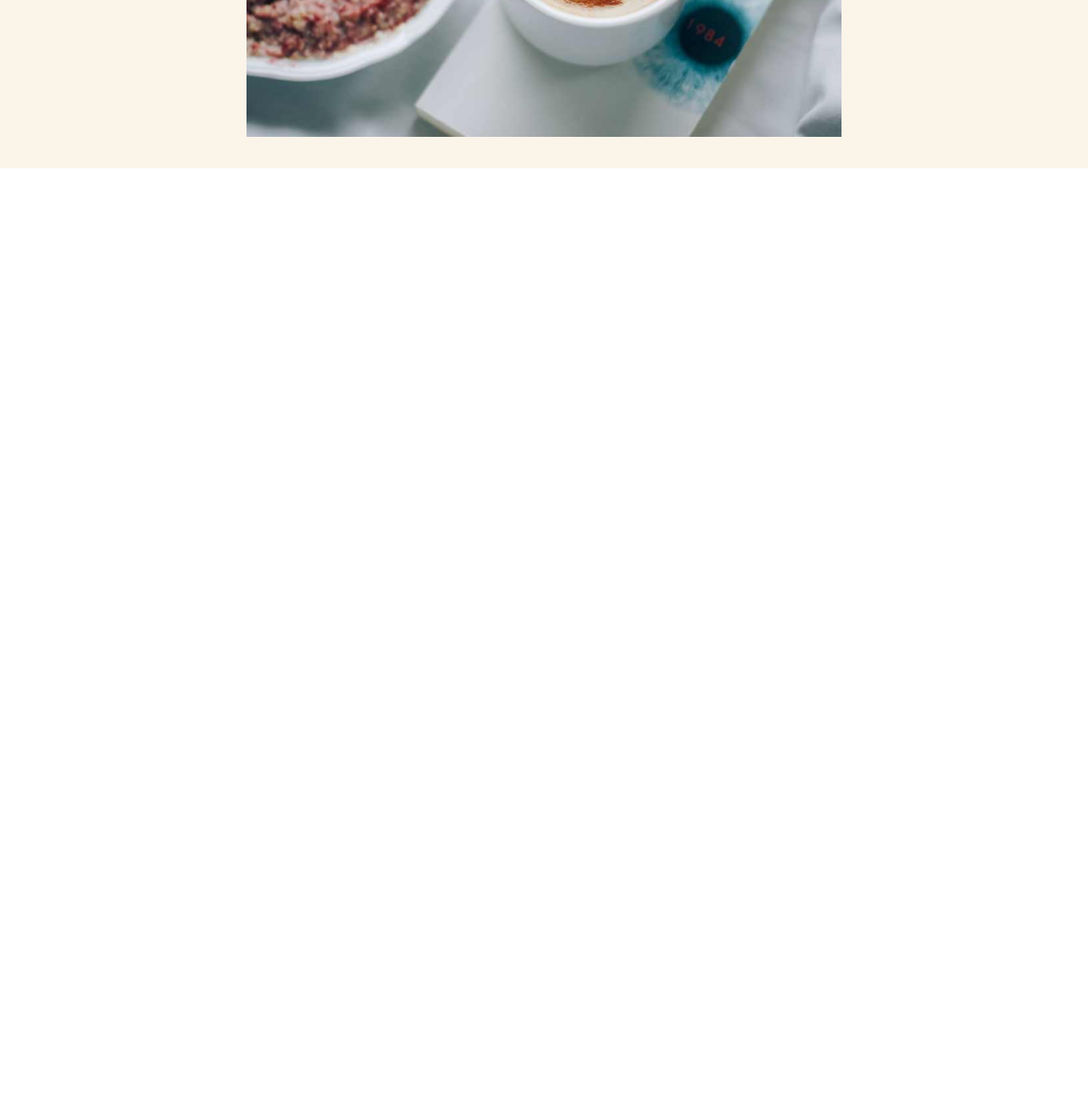
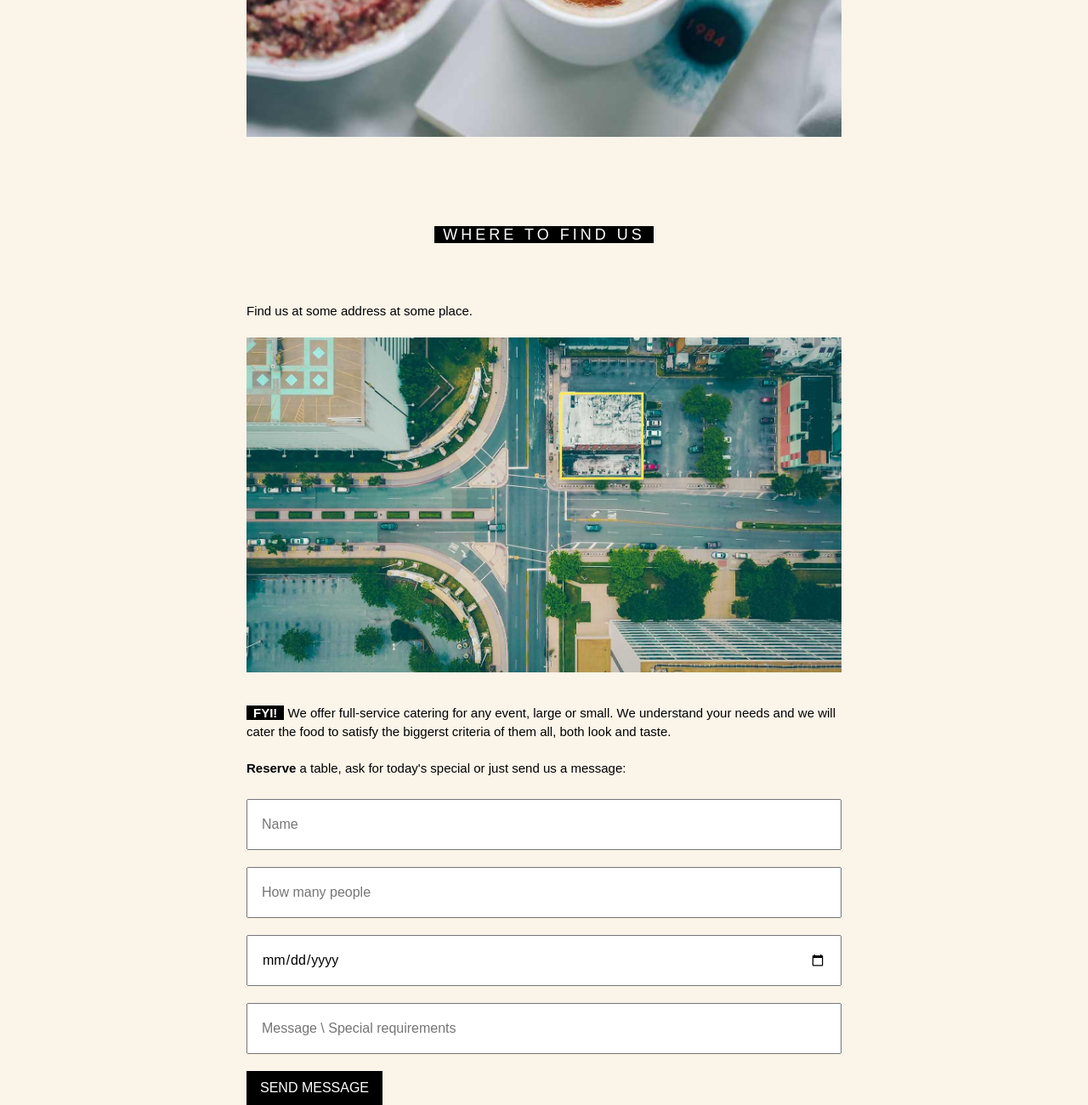
Before and after one commit to Softconstruct-internship/Html-Task-9, a website: page index.html in a window 1280 px wide. Shown: the part 2617-3917 px from the top of the page at 85% size. Before the commit the page ends 2815 px from the top, so only its background shows below. Drawn offline with Linux system fonts and the light colour scheme.

Commit message:
added form input

```diff
--- a/index.html
+++ b/index.html
@@ -88,6 +88,32 @@
                 <img src="./assets/img/coffeehouse2.jpg" alt="">
             </div>
         </section>
+        <section class="main_section_where">
+            <h2><span> WHERE TO FIND US</span> </h2>
+            <div class="img_container">
+                <span>Find us at some address at some place.</span>
+                <img src="./assets/img/map.jpg" alt="">
+                <p><strong>FYI!</strong> We offer full-service
+                    catering for any event, large or small.
+                    We understand your needs and we will
+                    cater the food to satisfy the biggerst
+                    criteria of them all, both look and taste.
+                </p>
+                <div class="reserve_container">
+                    <p> <b>Reserve</b> a table, ask for today's special or just send us a message:</p>
+                    <div class="containers">
+                        <form class="form">
+                            <input type="text" placeholder="Name" class='form-input'>
+                            <input type="number" placeholder="How many people" class='form-input'>
+                            <input type="date" class='form-input'>
+                            <input type="text" placeholder="Message \ Special requirements" class='form-input'>
+                        </form>
+
+                        <button class="form-button">SEND MESSAGE</button>
+                    </div>
+                </div>
+            </div>
+        </section>
     </section>
 
 </body>
--- /dev/null
+++ b/sass/_where.scss
@@ -0,0 +1,72 @@
+.main_section_where {
+    background-color: $main_background-color;
+
+    h2 {
+        text-align: center !important;
+        width: auto;
+        padding: 65px;
+        span {
+            padding: 0px 10px 0px 10px;
+            font-weight: 400;
+            letter-spacing: 4px;
+            font-size: 18px;
+            color: $navbar_color;
+            background-color: $header_color;
+        }
+    }
+    .img_container {
+        margin-left: auto;
+        margin-right: auto;
+        max-width: 700px;
+        img {
+            padding: 20px 0px 20px 0px;
+            width: 100%;
+        }
+        p {
+            padding: 10px 0px 10px 0px;
+            strong {
+                background-color: $header_color;
+                color: $navbar_color;
+                padding: 0px 8px 0px 8px;
+            }
+        }
+    }
+}
+
+.containers {
+    display: grid;
+    grid-template-rows: 1fr;
+    grid-template-columns: 1fr;
+    .form {
+        display: flex;
+        flex-direction: column;
+        margin-top: 15px;
+        position: relative;
+        div {
+            position: absolute;
+            bottom: 0;
+            justify-content: space-between;
+            width: 100%;
+            display: flex;
+            padding: 11px 22px 10px 2px;
+        }
+        .form-input {
+            height: 40px;
+            margin-bottom: 20px;
+            padding: 8px 16px;
+            font-size: 16px;
+        }
+    }
+    .form-button {
+        width: 160px;
+        background-color: $header_color;
+        color: $navbar_color;
+        font-size: 16px;
+        border: 0;
+        padding: 8px 14px;
+        &:hover {
+            background-color: rgb(182, 182, 182);
+            color: $header_color;
+        }
+    }
+}
--- a/sass/main.scss
+++ b/sass/main.scss
@@ -3,6 +3,7 @@
 @import "header";
 @import "about";
 @import "menu";
+@import "where";
 
 * {
     margin: 0;
```
Also changed, not shown: css/style.css.
